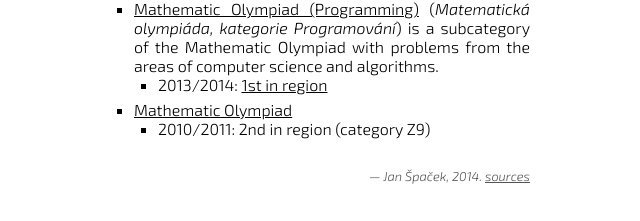
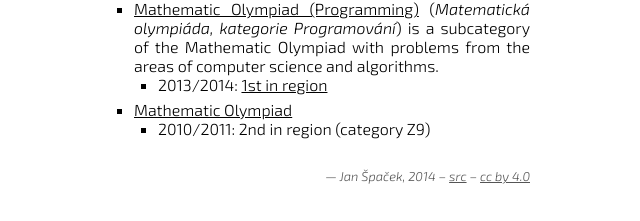
Before and after one commit to honzasp/honzasp.github.io, a Jekyll site: the page built from about.markdown, in a window 1280 px wide. Shown: the part 1126-1347 px from the top of the page, without its empty margins (320-960 px from the left). Built offline with Jekyll 4.4.1, drawn with Linux system fonts in a browser that asks for light colours.

Commit message:
Polish the README and the footer

```diff
--- a/_includes/footer.html
+++ b/_includes/footer.html
@@ -1,4 +1,5 @@
     <div id="footer">
-      &mdash; Jan Špaček, 2014. <a
-        href="https://github.com/honzasp/honzasp.github.io">sources</a>
+      &mdash; Jan Špaček, 2014 &ndash;
+      <a href="https://github.com/honzasp/honzasp.github.io">src</a> &ndash;
+      <a href="http://creativecommons.org/licenses/by/4.0/">cc by 4.0</a>
     </div>
```
Also changed, not shown: README.md.
